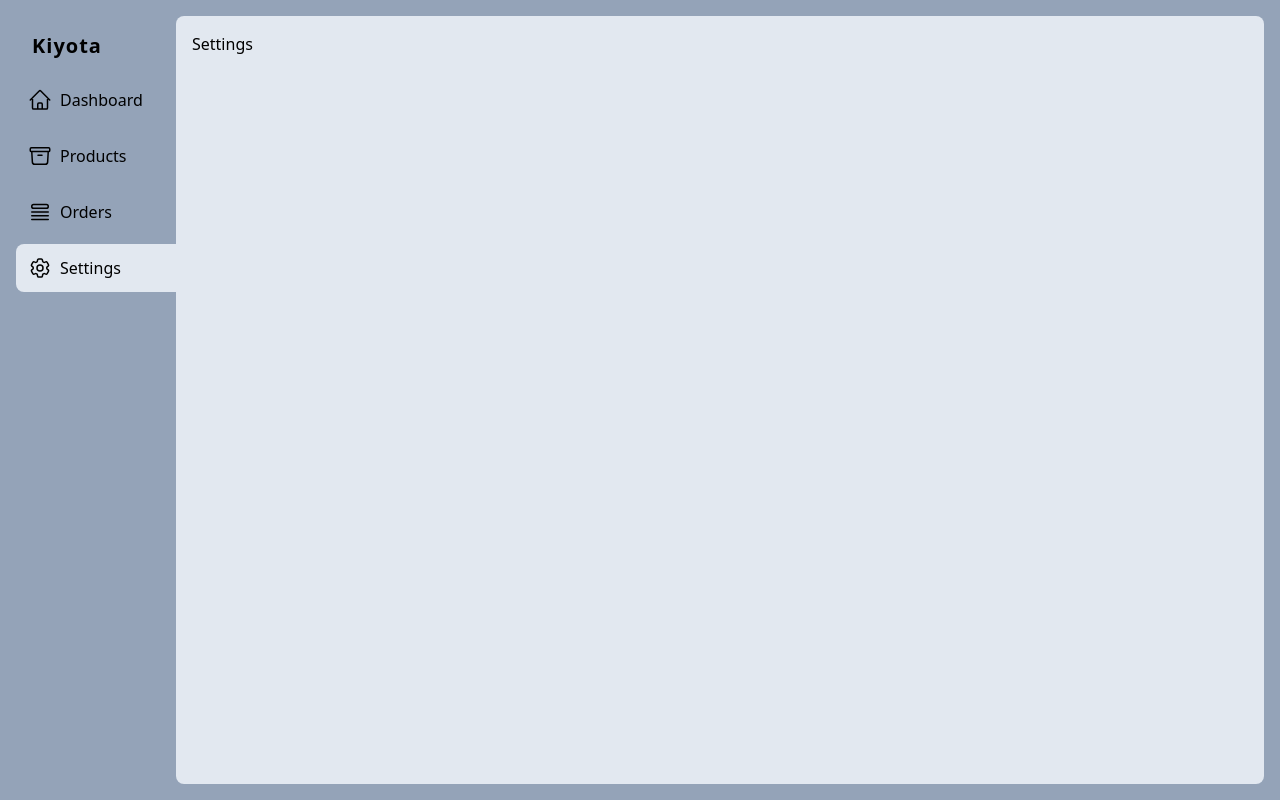
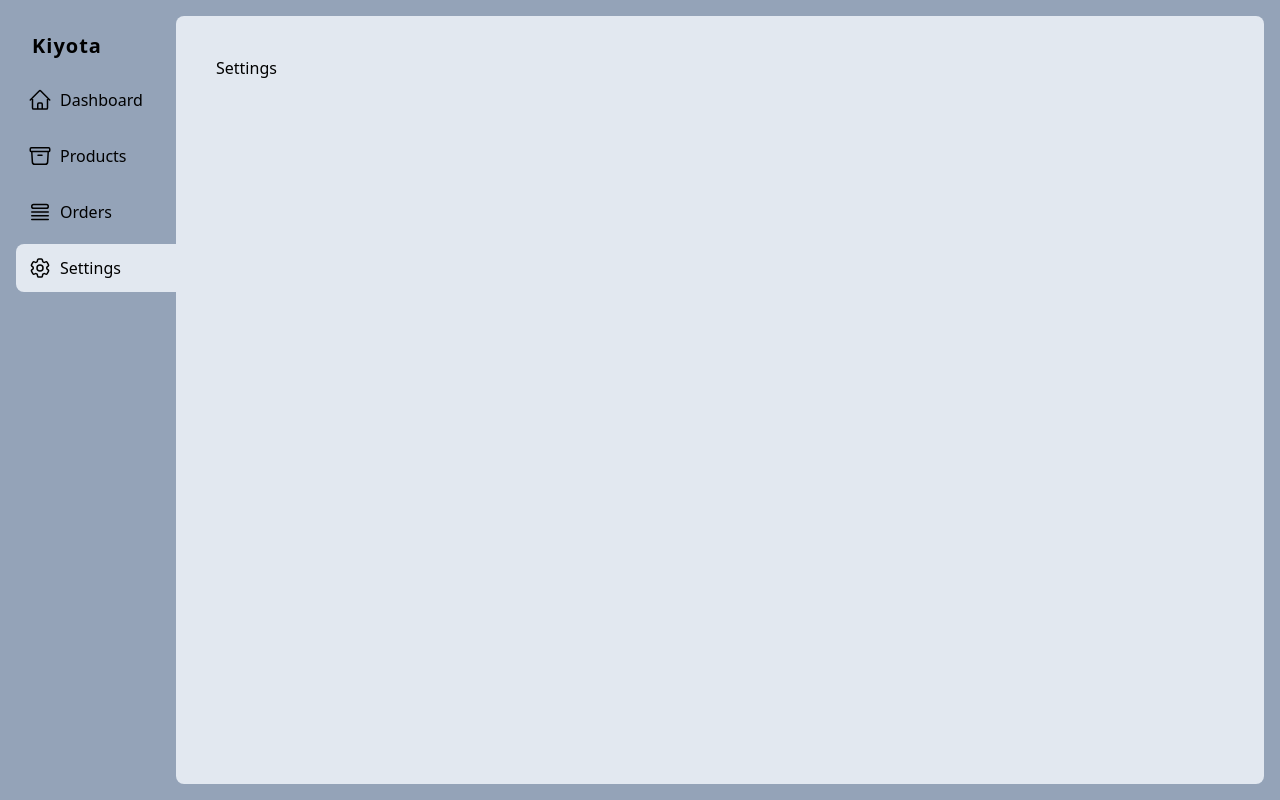
Before and after one commit to KiyotakaDev/Ecommerce-test, a React (Vite) app in the folder client/: page /admin/settings in a window 1280 px wide. Built offline with nearby package versions, Linux system fonts and the light colour scheme.

Commit message:
style(layout): overflow and padding

```diff
--- a/client/src/components/AdminLayout.jsx
+++ b/client/src/components/AdminLayout.jsx
@@ -8,9 +8,9 @@ const AdminLayout = () => {
     return <div>Que haces aqui?</div>;
   } else {
     return (
-      <div className="bg-slate-400 h-screen flex">
+      <div className="bg-slate-400 h-screen flex overflow-hidden">
         <Nav />
-        <div className="bg-slate-200 flex-grow my-4 mr-4 rounded-lg p-4">
+        <div className="bg-slate-200 flex-grow my-4 mr-4 rounded-lg p-10">
           <Outlet />
         </div>
       </div>
```
